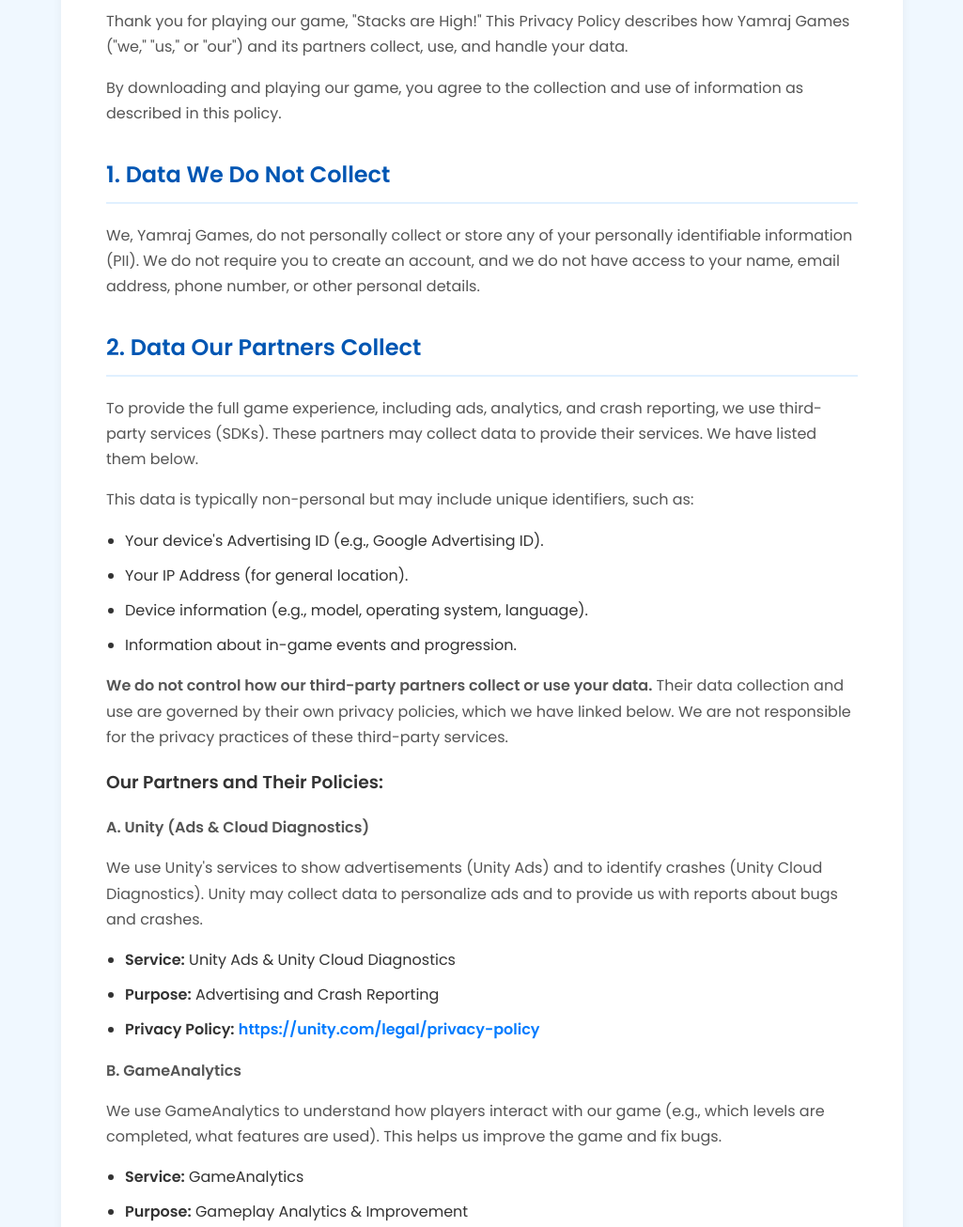
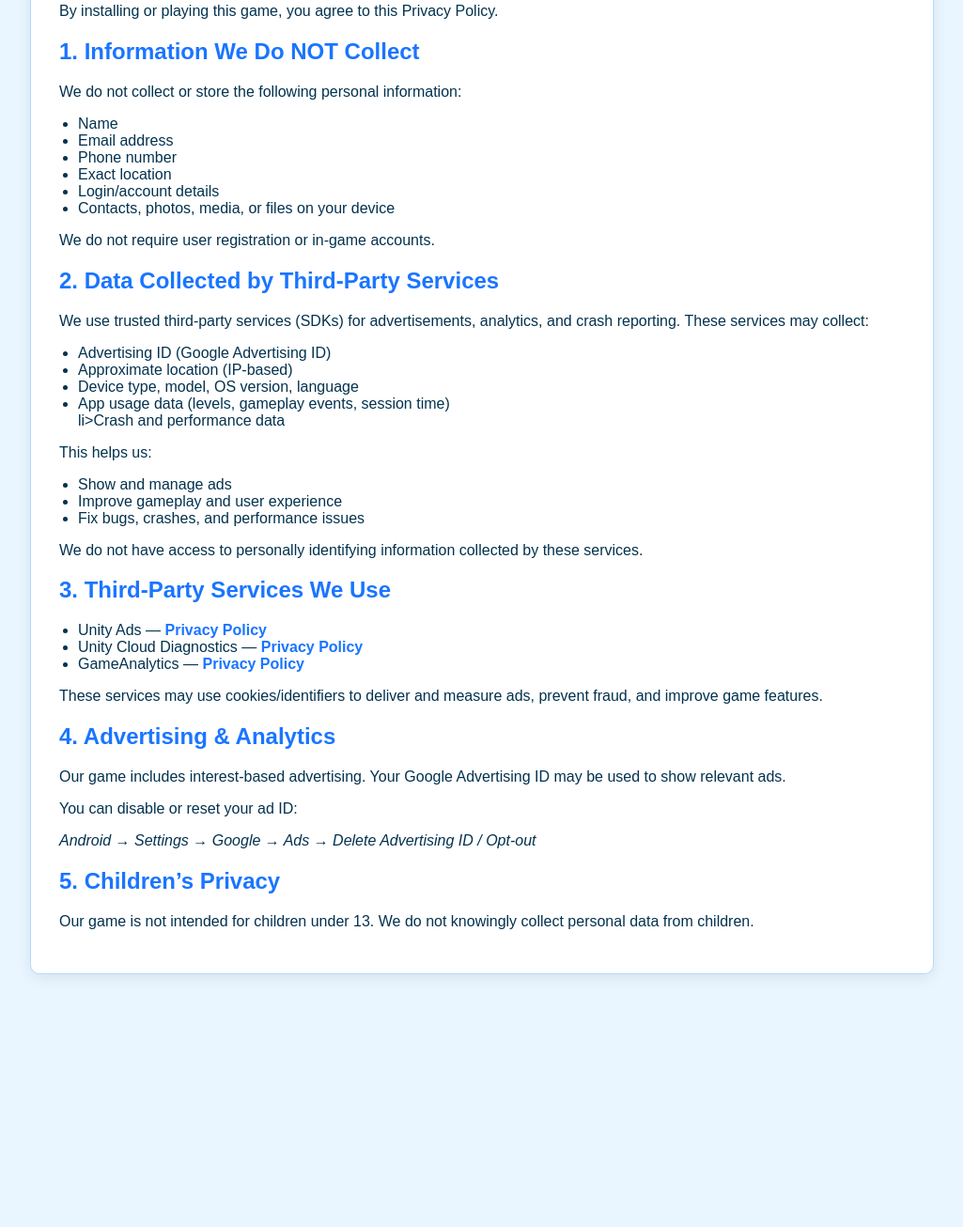
Before and after one commit to yamrajgames/yamrajgames.github.io, a plain HTML site: page stacksarehighprivacypolicy.html in a window 1280 px wide. Shown: the part 268-1574 px from the top of the page at 94% size, without its empty margins (127-1152 px from the left). After the commit the page ends 1345 px from the top, so only its background shows below. Drawn offline with Linux system fonts and the light colour scheme.

Commit message:
Update stacksarehighprivacypolicy.html

```diff
--- a/stacksarehighprivacypolicy.html
+++ b/stacksarehighprivacypolicy.html
@@ -1,163 +1,119 @@
 <!DOCTYPE html>
 <html lang="en">
 <head>
-    <meta charset="UTF-8">
-    <meta name="viewport" content="width=device-width, initial-scale=1.0">
-    <title>Privacy Policy - Yamraj Games</title>
-    <link rel="preconnect" href="https://fonts.googleapis.com">
-    <link rel="preconnect" href="https://fonts.gstatic.com" crossorigin>
-    <link href="https://fonts.googleapis.com/css2?family=Poppins:wght@400;600&display=swap" rel="stylesheet">
+<meta charset="UTF-8" />
+<meta name="viewport" content="width=device-width, initial-scale=1" />
+<title>Privacy Policy – Stacks are High!</title>
 <style>
+    :root {
+        --bg: #e9f6ff;
+        --card-bg: #ffffff;
+        --primary: #1a75ff;
+        --text: #03324f;
+        --border: #b2dbff;
+    }
+
     body {
-            font-family: 'Poppins', sans-serif;
-            background-color: #f0f8ff; /* Alice Blue - a very light sky blue */
-            color: #333;
-            line-height: 1.7;
+        font-family: Arial, sans-serif;
+        background: var(--bg);
+        color: var(--text);
         margin: 0;
-            padding: 20px;
+        padding: 0;
     }
+
     .container {
-            max-width: 800px;
-            margin: 20px auto;
-            padding: 2rem 3rem;
-            background-color: #ffffff;
-            border-radius: 12px;
-            box-shadow: 0 4px 12px rgba(0, 0, 0, 0.05);
+        max-width: 900px;
+        background: var(--card-bg);
+        margin: 40px auto;
+        padding: 30px;
+        border-radius: 10px;
+        border: 1px solid var(--border);
+        box-shadow: 0 4px 15px rgba(0,0,0,0.08);
     }
-        h1 {
-            color: #007bff; /* Bright Sky Blue */
-            text-align: center;
-            font-size: 2.5rem;
-            margin-bottom: 1.5rem;
+
+    h1, h2 {
+        color: var(--primary);
     }
-        h2 {
-            color: #0056b3; /* Darker Sky Blue */
-            font-size: 1.5rem;
-            border-bottom: 2px solid #e0f0ff;
-            padding-bottom: 8px;
-            margin-top: 2rem;
+
+    a {
+        color: var(--primary);
+        font-weight: bold;
+        text-decoration: none;
     }
-        p {
-            font-size: 1rem;
-            color: #555;
+
+    a:hover {
+        text-decoration: underline;
     }
+
     ul {
         padding-left: 20px;
     }
-        li {
-            margin-bottom: 10px;
-        }
-        a {
-            color: #007bff;
-            text-decoration: none;
-            font-weight: 600;
-        }
-        a:hover {
-            text-decoration: underline;
-        }
-        .contact {
+
+    footer {
         text-align: center;
-            margin-top: 2rem;
-            font-size: 0.9rem;
-            color: #777;
+        margin-top: 30px;
+        font-size: 14px;
+        color: #066;
     }
 </style>
 </head>
+
 <body>
+<div class="container">
 
-    <div class="container">
-        <h1>Privacy Policy</h1>
-        <p><strong>Game:</strong> Stacks are High!</p>
+<h1>Privacy Policy — Stacks are High!</h1>
 <p><strong>Effective Date:</strong> October 30, 2025</p>
+<p><strong>Developer:</strong> Yamraj Games</p>
 
-        <p>
-            Thank you for playing our game, "Stacks are High!" This Privacy Policy describes how Yamraj Games ("we," "us," or "our") and its partners collect, use, and handle your data.
-        </p>
-        <p>
-            By downloading and playing our game, you agree to the collection and use of information as described in this policy.
-        </p>
+<p>Thank you for playing Stacks are High! This Privacy Policy explains how Yamraj Games (“we,” “us,” or “our”) and our service providers collect, use, and protect your data when you play our mobile game.</p>
 
-        <h2>1. Data We Do Not Collect</h2>
-        <p>
-            We, Yamraj Games, do not personally collect or store any of your personally identifiable information (PII). We do not require you to create an account, and we do not have access to your name, email address, phone number, or other personal details.
-        </p>
+<p>By installing or playing this game, you agree to this Privacy Policy.</p>
 
-        <h2>2. Data Our Partners Collect</h2>
-        <p>
-            To provide the full game experience, including ads, analytics, and crash reporting, we use third-party services (SDKs). These partners may collect data to provide their services. We have listed them below.
-        </p>
-        <p>
-            This data is typically non-personal but may include unique identifiers, such as:
-        </p>
+<h2>1. Information We Do NOT Collect</h2>
+<p>We do not collect or store the following personal information:</p>
 <ul>
-            <li>Your device's Advertising ID (e.g., Google Advertising ID).</li>
-            <li>Your IP Address (for general location).</li>
-            <li>Device information (e.g., model, operating system, language).</li>
-            <li>Information about in-game events and progression.</li>
+<li>Name</li>
+<li>Email address</li>
+<li>Phone number</li>
+<li>Exact location</li>
+<li>Login/account details</li>
+<li>Contacts, photos, media, or files on your device</li>
+</ul>
+<p>We do not require user registration or in-game accounts.</p>
+
+<h2>2. Data Collected by Third-Party Services</h2>
+<p>We use trusted third-party services (SDKs) for advertisements, analytics, and crash reporting. These services may collect:</p>
+<ul>
+<li>Advertising ID (Google Advertising ID)</li>
+<li>Approximate location (IP-based)</li>
+<li>Device type, model, OS version, language</li>
+<li>App usage data (levels, gameplay events, session time)</li>
+li>Crash and performance data</li>
 </ul>
 
-        <p>
-            <strong>We do not control how our third-party partners collect or use your data.</strong> Their data collection and use are governed by their own privacy policies, which we have linked below. We are not responsible for the privacy practices of these third-party services.
-        </p>
-
-        <h3>Our Partners and Their Policies:</h3>
-
-        <p>
-            <strong>A. Unity (Ads & Cloud Diagnostics)</strong>
-        </p>
-        <p>
-            We use Unity's services to show advertisements (Unity Ads) and to identify crashes (Unity Cloud Diagnostics). Unity may collect data to personalize ads and to provide us with reports about bugs and crashes.
-        </p>
+<p>This helps us:</p>
 <ul>
-            <li><strong>Service:</strong> Unity Ads & Unity Cloud Diagnostics</li>
-            <li><strong>Purpose:</strong> Advertising and Crash Reporting</li>
-            <li><strong>Privacy Policy:</strong> <a href="https://unity.com/legal/privacy-policy" target="_blank" rel="noopener noreferrer">https://unity.com/legal/privacy-policy</a></li>
+<li>Show and manage ads</li>
+<li>Improve gameplay and user experience</li>
+<li>Fix bugs, crashes, and performance issues</li>
 </ul>
 
-        <p>
-            <strong>B. GameAnalytics</strong>
-        </p>
-        <p>
-            We use GameAnalytics to understand how players interact with our game (e.g., which levels are completed, what features are used). This helps us improve the game and fix bugs.
-        </p>
+<p>We do not have access to personally identifying information collected by these services.</p>
+
+<h2>3. Third-Party Services We Use</h2>
 <ul>
-            <li><strong>Service:</strong> GameAnalytics</li>
-            <li><strong>Purpose:</strong> Gameplay Analytics & Improvement</li>
-            <li><strong>Privacy Policy:</strong> <a href="https://www.gameanalytics.com/trust/privacy-notice" target="_blank" rel="noopener noreferrer">https://www.gameanalytics.com/trust/privacy-notice</a></li>
+<li>Unity Ads — <a href="https://unity.com/legal/privacy-policy" target="_blank">Privacy Policy</a></li>
+<li>Unity Cloud Diagnostics — <a href="https://unity.com/legal/privacy-policy" target="_blank">Privacy Policy</a></li>
+<li>GameAnalytics — <a href="https://gameanalytics.com/trust/privacy-notice" target="_blank">Privacy Policy</a></li>
 </ul>
 
-        <h2>3. How Your Data is Used</h2>
-        <p>
-            The data collected by our partners is used to:
-        </p>
-        <ul>
-            <li>Provide and improve their services (e.g., serving relevant ads).</li>
-            <li>Help us understand player behavior and improve the game.</li>
-            <li>Identify and fix bugs and crashes.</li>
-        </ul>
+<p>These services may use cookies/identifiers to deliver and measure ads, prevent fraud, and improve game features.</p>
 
-        <h2>4. Your Choices & Opt-Out</h2>
-        <p>
-            You can opt-out of personalized advertising on your Android device by going to <strong>Settings &gt; Google &gt; Ads</strong> and choosing to "Delete advertising ID" or "Opt out of Ads Personalization."
-        </p>
+<h2>4. Advertising & Analytics</h2>
+<p>Our game includes interest-based advertising. Your Google Advertising ID may be used to show relevant ads.</p>
 
-        <h2>5. Children's Privacy</h2>
-        <p>
-            Our game is not directed at children under the age of 13. We do not knowingly collect any personal information from children. If you believe we have inadvertently collected such information, please contact us.
-        </p>
+<p>You can disable or reset your ad ID:</p>
+<p><em>Android → Settings → Google → Ads → Delete Advertising ID / Opt-out</em></p>
 
-        <h2>6. Changes to This Policy</h2>
-        <p>
-            We may update this policy from time to time. We will post any changes on this page, so please review it periodically.
-        </p>
-
-        <h2>7. Contact Us</h2>
-        <p>
-            If you have any questions about this Privacy Policy, please contact us at:
-            <br>
-            <a href="mailto:yamraj.games.official@gmail.com">yamraj.games.official@gmail.com</a>
-        </p>
-    </div>
-
-</body>
-</html>
+<h2>5. Children’s Privacy</h2>
+<p>Our game is not intended for children under 13. We do not knowingly collect personal data from children.
```
Lines whose indentation alone changed are shown as unchanged.
